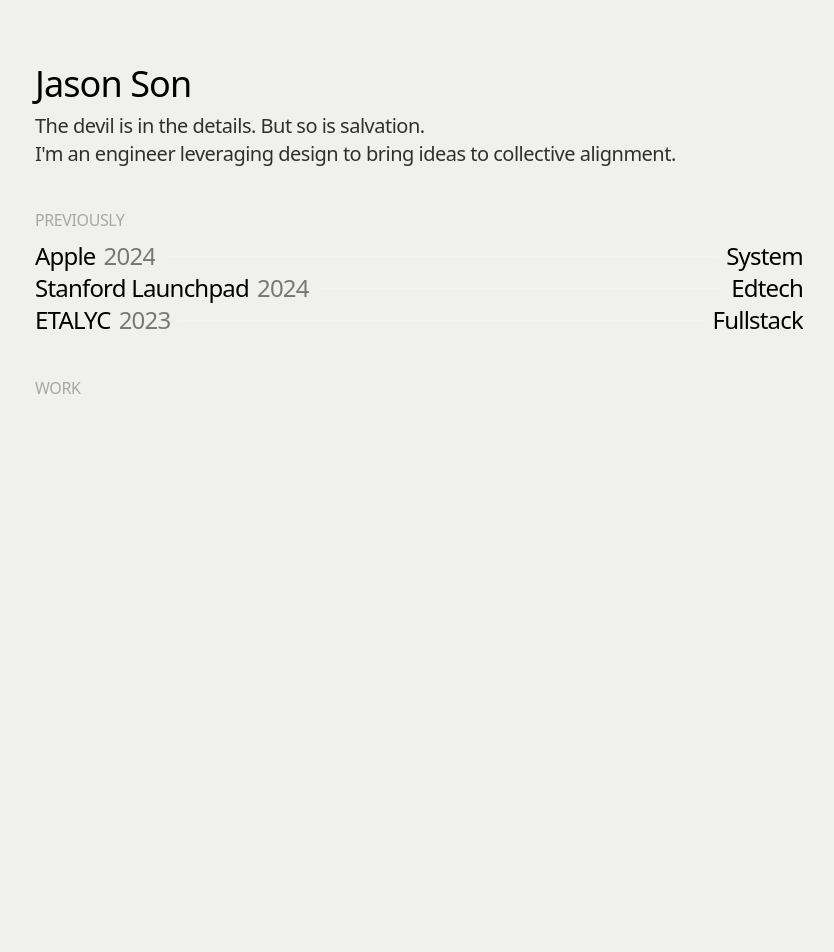
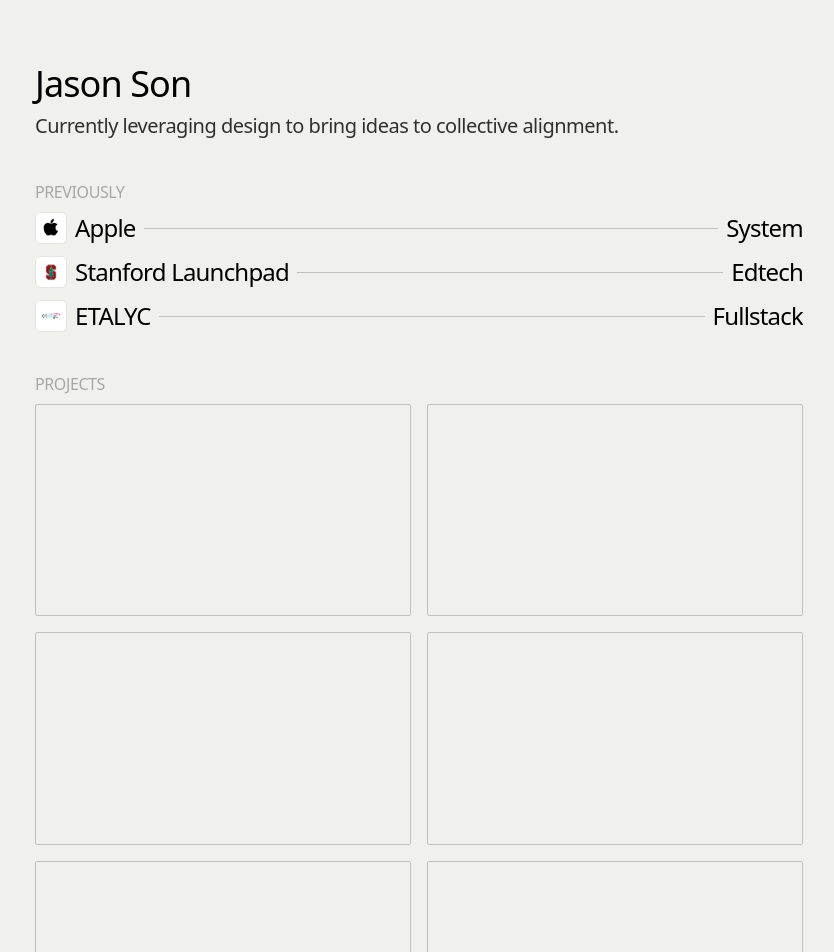
Before and after one commit to vznh/mole, a Next.js app: page / in a window 1280 px wide. Shown: the top 952 px of the page, without its empty margins (221-1055 px from the left). Before the commit the page ends 800 px from the top, so only its background shows below. Built offline with nearby package versions, Linux system fonts and the light colour scheme.

Commit message:
feat: projects and work sections - wip

```diff
--- a/src/components/ProjectSection.tsx
+++ b/src/components/ProjectSection.tsx
@@ -0,0 +1,85 @@
+// components/ProjectSection
+import { useState, useEffect } from "react";
+import Image from "next/image";
+import { projects, upcoming } from "@/presets/work";
+
+export interface ProjectRowProps {
+  key: number;
+  title: string;
+  imgPaths: string[]; // in format { public/images/[].png } with always 16:9 aspect ratio
+  accent: string;     // in format { #XXXXXX } for hex color
+  className?: string;
+};
+
+const ProjectEntity: React.FC<ProjectRowProps> = ({
+  title,
+  imgPaths,
+  accent,
+  className = ""
+}) => {
+  const [currentImageIndex, setCurrentImageIndex] = useState<number>(0);
+  const [hovered, setHovered] = useState<boolean>(false);
+
+  useEffect(() => {
+    if (imgPaths && imgPaths.length > 1) {
+      const intervalId = setInterval(() => {
+        setCurrentImageIndex((prevIndex) => (prevIndex + 1) % imgPaths.length);
+      }, 5000);
+      return () => clearInterval(intervalId);
+    }
+  }, [imgPaths]);
+
+  const currentImageURL = (imgPaths && imgPaths.length > 0) ? imgPaths[currentImageIndex] : null;
+
+  return <div
+    className={`relative rounded-sm border border-black/20 overflow-hidden ${className}`}
+    onMouseOver={() => setHovered(true)}
+    onMouseOut={() => setHovered(false)}
+    style={{ backgroundColor: accent }}
+  >
+    <div className="relative w-full pt-[56.25%]">
+      <div className="absolute inset-0">
+        {imgPaths && imgPaths.length > 0 && currentImageURL && (
+          <div
+            key={currentImageURL}
+            className="absolute inset-0 w-full h-full"
+          >
+            <Image
+              src={currentImageURL}
+              alt={`${title} - Image ${currentImageIndex + 1}`}
+              fill
+              sizes="(max-width: 768px) 100vw, 50vw"
+              className="object-cover"
+              priority={currentImageIndex === 0}
+            />
+          </div>
+        )}
+
+        {hovered && (
+          <div className="absolute bottom-0 left-0 w-full p-2 sm:p-3 md:p-4">
+            <h3 className="text-black text-4xl font-semibold tracking-tight">{title}</h3>
+          </div>
+        )}
+      </div>
+    </div>
+  </div>
+}
+
+const ProjectSection: React.FC<{ src: ProjectRowProps[] }> = ({ src }) => {
+  return <section className="">
+    <div className="c">
+      <div className="grid grid-cols-1 md:grid-cols-2 gap-2 sm:gap-3 md:gap-4">
+        {src.map((p) => (
+          <ProjectEntity
+            key={p.key}
+            title={p.title}
+            imgPaths={p.imgPaths}
+            accent={p.accent}
+          />
+        ))}
+      </div>
+    </div>
+  </section>
+}
+
+export default ProjectSection;
--- a/src/components/WorkSection.tsx
+++ b/src/components/WorkSection.tsx
@@ -1,29 +1,34 @@
 // components/WorkSection
 import { experiences } from "@/presets/work";
+import Image from "next/image";
 
 export interface WorkRowProps {
   key: number;
   company: string;
-  date: string;
+  date?: string;
   role: string;
+  img: string;
   className?: string;
 }
 
 const WorkRow: React.FC<WorkRowProps> = ({
   company,
-  date,
+  date = "",
   role,
+  img,
   className = ""
 }) => {
   return <div className={`flex items-center w-full tracking-tighter gap-x-1 sm:gap-x-2 ${className}`}>
+    <Image src={img} alt={`Icon for company ${company}`} width={32} height={32} className="rounded-md border border-opacity-5 border-black" />
+
     { /* Company goes here! */ }
     <span className="text-2xl min-w-0 overflow-hidden text-ellipsis whitespace-nowrap">{ company }</span>
 
     { /* Date goes here! */ }
-    <span className="text-2xl text-muted-foreground min-w-0 overflow-hidden opacity-50 whitespace-nowrap">{ date }</span>
+    { /* <span className="text-2xl text-muted-foreground min-w-0 overflow-hidden opacity-50 whitespace-nowrap">{ date }</span> */ }
 
     { /* Line component is here - don't change. */}
-    <div className="flex-grow h-px bg-white opacity-20" aria-hidden="true" />
+    <div className="flex-grow h-px bg-black opacity-20" aria-hidden="true" />
 
     { /* Role goes here! */ }
     <span className="text-2xl min-w-0 overflow-hidden text-ellipsis whitespace-nowrap text-right">{ role }</span>
@@ -32,9 +37,9 @@
 
 // note: i import experiences from presets/work.ts
 const WorkSection = () => {
-  return <div className="">
+  return <div className="flex flex-col gap-y-3">
     {experiences.map((i) => (
-      <WorkRow key={i.key} company={i.company} date={i.date} role={i.role} />
+      <WorkRow key={i.key} company={i.company} date={i.date} role={i.role} img={i.img} />
     ))}
   </div>
 }
--- a/src/presets/work.ts
+++ b/src/presets/work.ts
@@ -1,8 +1,106 @@
 // presets/work
 
-import { WorkRowProps } from "@/components/WorkSection"
+import { WorkRowProps } from "@/components/WorkSection";
 export const experiences: WorkRowProps[] = [
-  { key: 1, company: "Apple", date: "2024", role: "System" },
-  { key: 2, company: "Stanford Launchpad", date: "2024", role: "Edtech" },
-  { key: 3, company: "ETALYC", date: "2023", role: "Fullstack" },
+  { key: 1, company: "Apple", role: "System", img: "/images/apple.png"},
+  { key: 2, company: "Stanford Launchpad",  role: "Edtech", img: "/images/stanford.png" },
+  { key: 3, company: "ETALYC",  role: "Fullstack", img: "/images/etalyc.png" },
 ];
+
+import { ProjectRowProps } from "@/components/ProjectSection";
+export const projects: ProjectRowProps[] = [
+  {
+    key: 1,
+    title: "Quantitative financial analysis on short-term market data",
+    imgPaths: [
+    ],
+    accent: "bg-white",
+  },
+  {
+    key: 2,
+    title: "Making campus accessible again",
+    imgPaths: [
+    ],
+    accent: "bg-white",
+  },
+  {
+    key: 3,
+    title: "Making 2hollis beats with Strudel",
+    imgPaths: [
+    ],
+    accent: "bg-white",
+  },
+  {
+    key: 4,
+    title: "Bay Area fashion insufferability test",
+    imgPaths: [
+    ],
+    accent: "bg-white",
+  },
+  {
+    key: 5,
+    title: "Making calendar planning simple",
+    imgPaths: [
+    ],
+    accent: "bg-white",
+  },
+  {
+    key: 6,
+    title: "TikTok to feedthepudge converter",
+    imgPaths: [
+    ],
+    accent: "bg-white",
+  },
+  {
+    key: 7,
+    title: "CLI to contextually debug within your codebase",
+    imgPaths: [
+    ],
+    accent: "bg-white",
+  },
+  {
+    key: 8,
+    title: "Pack your codebase instantly",
+    imgPaths: [
+    ],
+    accent: "bg-white",
+  },
+  {
+    key: 9,
+    title: "Open-source wealth management software",
+    imgPaths: [
+    ],
+    accent: "bg-white",
+  },
+]
+
+export const upcoming: ProjectRowProps[] = [
+  {
+    key: 1,
+    title: "Mixing computer vision with great design",
+    imgPaths: [
+    ],
+    accent: "bg-white",
+  },
+  {
+    key: 2,
+    title: "Modular and purposely designed component library",
+    imgPaths: [
+    ],
+    accent: "bg-white",
+  },
+  {
+    key: 3,
+    title: "Personalized language learning",
+    imgPaths: [
+    ],
+    accent: "bg-white",
+  },
+  {
+    key: 4,
+    title: "Autonomous product management for shipping fast",
+    imgPaths: [
+    ],
+    accent: "bg-white",
+  },
+]
--- a/src/views/index.tsx
+++ b/src/views/index.tsx
@@ -1,6 +1,7 @@
 // views/
-
+import ProjectSection from "@/components/ProjectSection";
 import WorkSection from "@/components/WorkSection";
+import { upcoming, projects } from "@/presets/work";
 
 const IndexView = () => {
   return (
@@ -11,26 +12,25 @@
 
       <div>
         <span className="text-xl opacity-80 tracking-tight">
-          The devil is in the details. But so is salvation.
-        </span>
-
-        <br />
-
-        <span className="text-xl opacity-80 tracking-tight">
-          I&apos;m an engineer leveraging design to bring ideas to collective alignment.
+          Currently leveraging design to bring ideas to collective alignment.
         </span>
       </div>
 
       <br />
-
       <span className="tracking-tight opacity-30">PREVIOUSLY</span>
       <WorkSection />
 
       <br />
+      <span className="tracking-tight opacity-30">PROJECTS</span>
+      { /* PROJECT LAYOUTS + INDIVIDUAL PROJECT */}
+      <ProjectSection src={projects} />
 
-      <span className="tracking-tight opacity-30">WORK</span>
-      { /* PROJECT LAYOUTS + INDIVIDUAL PROJECT */}
+      <br />
+      <span className="tracking-tight opacity-30">UPCOMING</span>
+      <ProjectSection src={upcoming} />
 
+
+      { /* Stretch effect at the bottom distorting, and when clicked goes back up. */ }
     </div>
   );
 };
```
